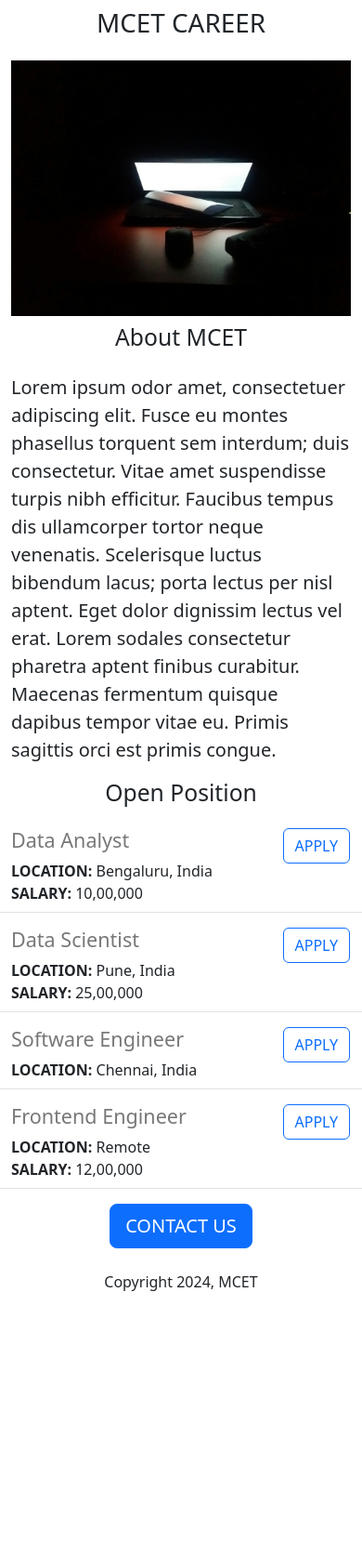
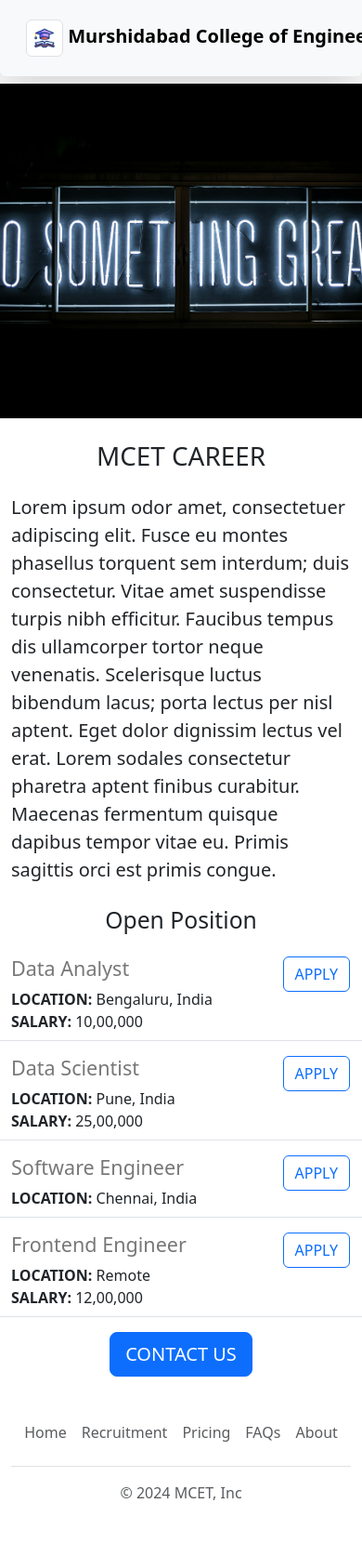
Before and after one commit to debasishpaul999/MCET-career-site, a Flask app: page / in a window 390 px wide. Shown: the whole page at 93% size. Before the commit the page ends 1389 px from the top, so only its background shows below. Run offline with Flask 3, Linux system fonts and the light colour scheme; parts of the project's set-up code (start-up, migrations or seed data) failed here and were passed over.

Commit message:
added funtional and asthetic component

```diff
--- a/app.py
+++ b/app.py
@@ -1,4 +1,4 @@
-from flask import Flask, render_template, jasonify
+from flask import Flask, render_template, jsonify
 
 app = Flask(__name__)
 
@@ -32,7 +32,7 @@ def hello_world():
 
 @app.route("/api/jobs")
 def list_jobs():
-    return jasonify(JOBS)
+    return jsonify(JOBS)
 
 if __name__ == "__main__":
     app.run(host='0.0.0.0',port='90', debug=True)
--- /dev/null
+++ b/templates/footer.html
@@ -0,0 +1,12 @@
+<div class="container">
+    <footer class="py-3 my-4">
+      <ul class="nav justify-content-center border-bottom pb-3 mb-3">
+        <li class="nav-item"><a href="https://www.mcetbhb.net/"target="_blank" class="nav-link px-2 text-body-secondary">Home</a></li>
+        <li class="nav-item"><a href="https://mcetbhb.net/recruitment.html" target="_blank" class="nav-link px-2 text-body-secondary">Recruitment</a></li>
+        <li class="nav-item"><a href="#" class="nav-link px-2 text-body-secondary" target="_blank">Pricing</a></li>
+        <li class="nav-item"><a href="#" class="nav-link px-2 text-body-secondary" target="_blank">FAQs</a></li>
+        <li class="nav-item"><a href="#" class="nav-link px-2 text-body-secondary" target="_blank">About</a></li>
+      </ul>
+      <p class="text-center text-body-secondary">&copy; 2024 MCET, Inc</p>
+    </footer>
+  </div>
--- a/templates/home.html
+++ b/templates/home.html
@@ -9,19 +9,24 @@
     <link href="https://cdn.jsdelivr.net/npm/bootstrap@5.3.3/dist/css/bootstrap.min.css" rel="stylesheet"
         integrity="sha384-QWTKZyjpPEjISv5WaRU9OFeRpok6YctnYmDr5pNlyT2bRjXh0JMhjY6hW+ALEwIH" crossorigin="anonymous">
     <style>
-        #banner {
-            height: 100px;
+        .container1 img{
             width: 100%;
+            height: 360px;
             object-fit: cover;
+            margin-bottom: 16px;
         }
     </style>
 </head>
 
 <body>
+    {% include 'nav.html' %}
+    <div class="container1">
+        <img class="img-fluid" tag="banner" src="/static/banner.jpg">
+    </div>
     <div class="container">
         <h1 class="text-center mt-2 mb-4">MCET CAREER</h1>
-        <img class="img-fluid" tag="banner" src="/static/banner2.jpg">
-        <h2 class="text-center mt-2 mb-4">About MCET</h2>
+        <div class="row" style="border-bottom: 16px;">
+            <div class="col-md-6">
                 <p class="lead">
                     Lorem ipsum odor amet, consectetuer adipiscing elit. Fusce eu montes phasellus torquent sem interdum; duis
                     consectetur. Vitae amet suspendisse turpis nibh efficitur. Faucibus tempus dis ullamcorper tortor neque
@@ -29,6 +34,11 @@
                     erat. Lorem sodales consectetur pharetra aptent finibus curabitur. Maecenas fermentum quisque dapibus tempor
                     vitae eu. Primis sagittis orci est primis congue.
                 </p>
+            </div>
+            <div class="d-none d-md-block col-md-6">
+                <img src="static/people.jpg" style="height:320px; border-radius: 5px;">
+            </div>
+        </div>
         <h2 class="text-center mt-2 mb-4">Open Position</h2>
         <div>
             {% for job in jobs %}
@@ -36,10 +46,10 @@
             {% endfor %}
         </div>
         <div class="text-center">
-            <button class="btn btn-primary btn-lg">CONTACT US</button>
-            <p class="mt-4">Copyright 2024, MCET</p>
+            <a class="btn btn-primary btn-lg" href="mailto:MCET.career.in?subject=%3Cyour%20query%3E&body=My%20Name%3A%20%3Cyour%20name%3E%0D%0A%0D%0AMy%20Question%3A%20%3Center%20your%20question%3E">CONTACT US</a>
         </div>
     </div>
+    {%include 'footer.html' %}
 </body>
 
 </html>
--- a/templates/jobitem.html
+++ b/templates/jobitem.html
@@ -9,6 +9,6 @@
         {% endif %}
     </div>
     <div class="col-3">
-        <button type="button" class="btn btn-outline-primary">APPLY</button>
+        <a href="mailto:MCET.career.in?subject=Application%20for%20{{job['title']}}&body=My%20Name%3A%20%3Cyour%20name%3E%0D%0A%0D%0AMy%20Resume%3A%20%3Cyour%20resume%20link%3E%0D%0A%0D%0AMy%20LinkedIn%3A%20%3Cyour%20LinkedIn%20link%3E" type="button" class="btn btn-outline-primary">APPLY</a>
     </div>
 </div>
--- /dev/null
+++ b/templates/nav.html
@@ -0,0 +1,9 @@
+<nav class="navbar shadow-lg p-3 mb-5 bg-body-tertiary rounded fixed-top bg-white">
+    <div class="container-fluid">
+      <a class="navbar-brand" href="#">
+        <img class="img-thumbnail" src="static/graduate.gif" alt="Logo" width="40" height="44" class="d-inline-block align-text-top">
+        <b>Murshidabad College of Engineering and Technology</b>
+      </a>
+    </div>
+  </nav>
+  <div style="height: 90px;"></div>
```
Also changed, not shown: static/banner1.jpg (added), static/graduate.gif (added), static/logo.png (added), templates/logo.jpg (added), 1 other file. Lines whose indentation alone changed are shown as unchanged.
